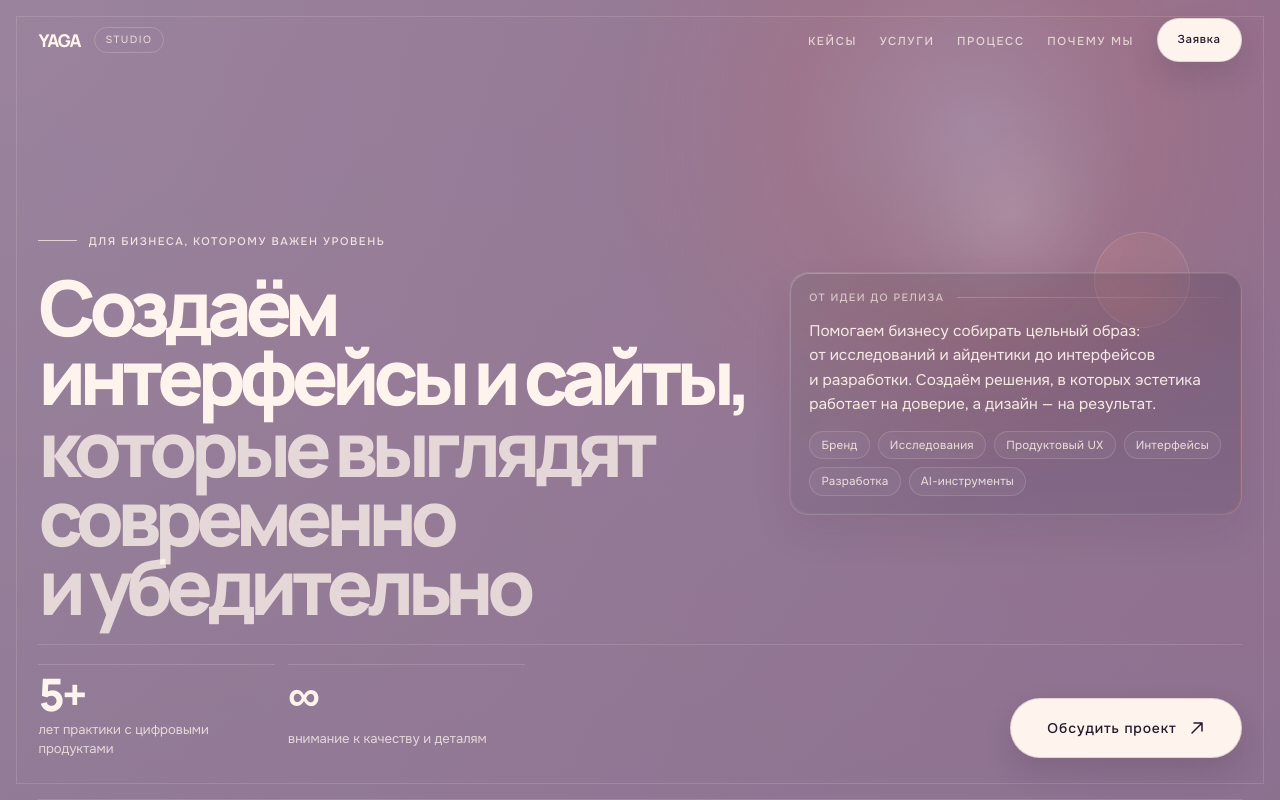
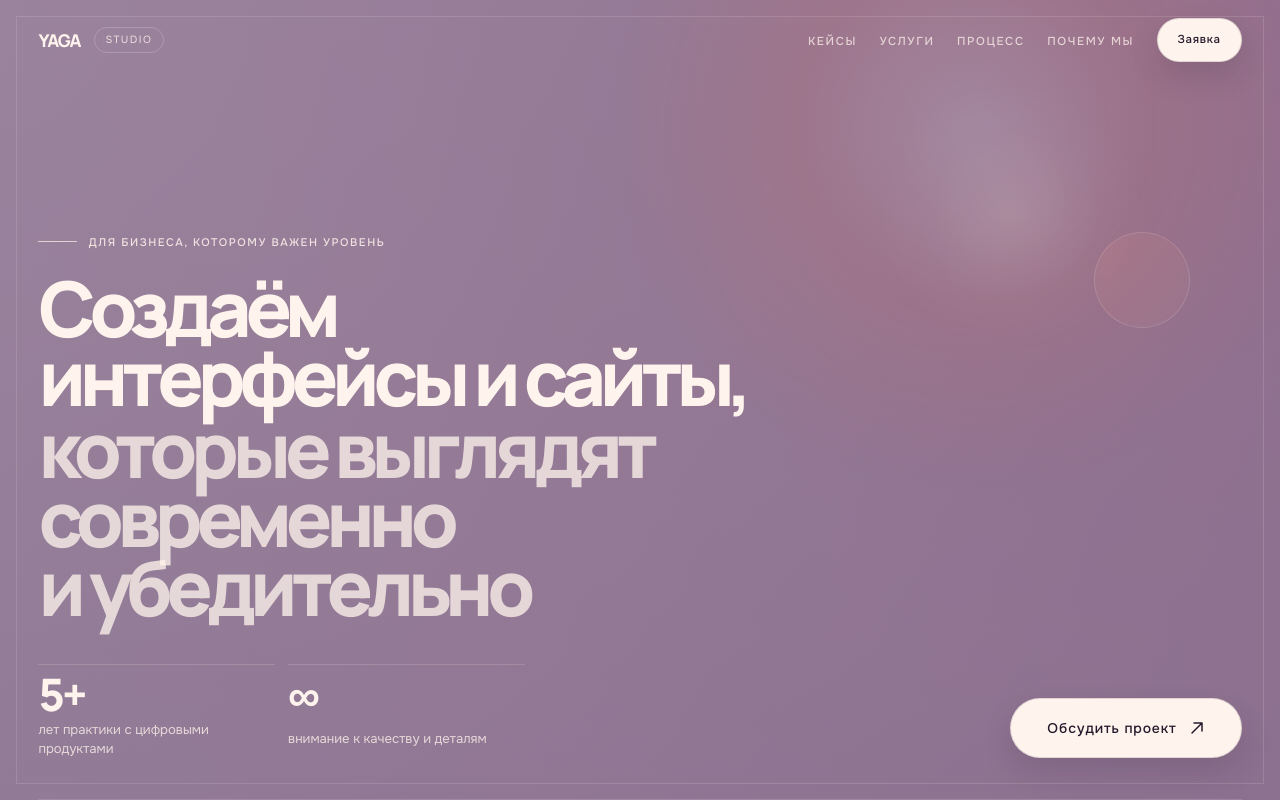
Before and after one commit to Yaroslav-Chertov/yaga-studio, a Next.js app: page / in a window 1280 px wide. Shown: the top 800 px of the page. Built offline with nearby package versions, Linux system fonts and the light colour scheme.

Commit message:
fix hero styles

```diff
--- a/components/Contact.tsx
+++ b/components/Contact.tsx
@@ -178,9 +178,6 @@ export default function Contact() {
 
   return (
     <section id="contact" className="contact">
-      <span className="contact__ghost" aria-hidden>
-        APPLY
-      </span>
       <div className="contact__glow" aria-hidden />
 
       <div
--- a/components/Hero.tsx
+++ b/components/Hero.tsx
@@ -47,28 +47,6 @@ export default function Hero() {
             которые выглядят современно и&nbsp;убедительно
           </em>
         </h1>
-
-        <aside className="hero__panel">
-          <div className="hero__panel-meta">
-            <span className="hero__panel-kicker">От идеи до релиза</span>
-            <span className="hero__panel-line" />
-          </div>
-
-          <p className="hero__description">
-            Помогаем бизнесу собирать цельный образ: от&nbsp;исследований
-            и&nbsp;айдентики до&nbsp;интерфейсов и&nbsp;разработки. Создаём
-            решения, в&nbsp;которых эстетика работает на&nbsp;доверие,
-            а&nbsp;дизайн&nbsp;&mdash; на&nbsp;результат.
-          </p>
-
-          <ul className="hero__tags" aria-label="Ключевые направления">
-            {heroTags.map((tag) => (
-              <li key={tag} className="hero__tag">
-                {tag}
-              </li>
-            ))}
-          </ul>
-        </aside>
       </div>
 
       <div className="hero__bottom">
--- a/styles/components/_contact.scss
+++ b/styles/components/_contact.scss
@@ -5,14 +5,6 @@
   position: relative;
   padding: $section-padding-y $section-padding-x 6rem;
   overflow: hidden;
-
-  &__ghost {
-    @include ghost-text(clamp(7rem, 18vw, 15rem));
-    position: absolute;
-    top: 4rem;
-    right: -1rem;
-    opacity: 0.7;
-  }
 
   &__glow {
     @include radial-glow(660px, 0.18);
@@ -28,7 +20,11 @@
     padding: clamp(1.2rem, 3vw, 2rem);
     border: 1px solid rgba($color-primary, 0.18);
     background:
-      linear-gradient(180deg, rgba($color-primary, 0.09), rgba($color-primary, 0.03)),
+      linear-gradient(
+        180deg,
+        rgba($color-primary, 0.09),
+        rgba($color-primary, 0.03)
+      ),
       rgba($color-shadow, 0.2);
     box-shadow: 0 24px 60px rgba($color-ink, 0.1);
   }
--- a/styles/components/_hero.scss
+++ b/styles/components/_hero.scss
@@ -147,73 +147,6 @@
     }
   }
 
-  &__panel {
-    position: relative;
-    display: grid;
-    gap: 0.95rem;
-    align-content: start;
-    padding: 1.15rem 1.2rem;
-    border: 1px solid rgba($color-primary, 0.16);
-    border-radius: 1.2rem;
-    background:
-      linear-gradient(135deg, rgba($color-primary, 0.1), transparent 58%),
-      linear-gradient(
-        180deg,
-        rgba($color-shadow, 0.18),
-        rgba($color-shadow, 0.08)
-      ),
-      rgba($color-surface, 0.2);
-    box-shadow:
-      0 18px 40px rgba($color-ink, 0.08),
-      inset 0 1px 0 rgba($color-primary, 0.07);
-    backdrop-filter: blur(16px);
-
-    &::before {
-      content: "";
-      position: absolute;
-      inset: 0;
-      border-radius: inherit;
-      padding: 1px;
-      background: linear-gradient(
-        135deg,
-        rgba($color-primary, 0.24),
-        rgba($color-primary, 0.04) 40%,
-        rgba($color-ember, 0.18) 100%
-      );
-      -webkit-mask:
-        linear-gradient(#fff 0 0) content-box,
-        linear-gradient(#fff 0 0);
-      -webkit-mask-composite: xor;
-      mask-composite: exclude;
-      pointer-events: none;
-    }
-  }
-
-  &__panel-meta {
-    display: flex;
-    align-items: center;
-    gap: 0.8rem;
-  }
-
-  &__panel-kicker {
-    font-size: 0.66rem;
-    font-weight: 500;
-    letter-spacing: $tracking-widest;
-    text-transform: uppercase;
-    color: rgba($color-primary, 0.66);
-    white-space: nowrap;
-  }
-
-  &__panel-line {
-    width: 100%;
-    height: 1px;
-    background: linear-gradient(
-      90deg,
-      rgba($color-primary, 0.22),
-      rgba($color-primary, 0.04)
-    );
-  }
-
   &__description {
     max-width: none;
     font-size: clamp(0.96rem, 0.96vw, 1.04rem);
@@ -250,7 +183,6 @@
     flex-wrap: wrap;
     margin-top: 1.5rem;
     padding-top: 1.2rem;
-    border-top: 1px solid rgba($color-primary, 0.14);
   }
 
   &__facts {
@@ -321,10 +253,6 @@
     &__top {
       gap: 1rem;
     }
-
-    &__panel {
-      max-width: 50rem;
-    }
   }
 
   @media (max-width: 767px) {
@@ -348,12 +276,6 @@
       line-height: 0.92;
     }
 
-    &__panel {
-      gap: 0.85rem;
-      padding: 1rem;
-      border-radius: 1.05rem;
-    }
-
     &__description {
       font-size: 0.95rem;
       line-height: 1.56;
--- a/styles/components/_services.scss
+++ b/styles/components/_services.scss
@@ -42,8 +42,8 @@
     background-color $transition-fast;
 
   @include md {
-    grid-template-columns: 4rem minmax(0, 1fr) 19rem 2rem;
-    align-items: center;
+    grid-template-columns: 10rem 16rem 1fr;
+    align-items: start;
     gap: 1.5rem;
   }
 
```
